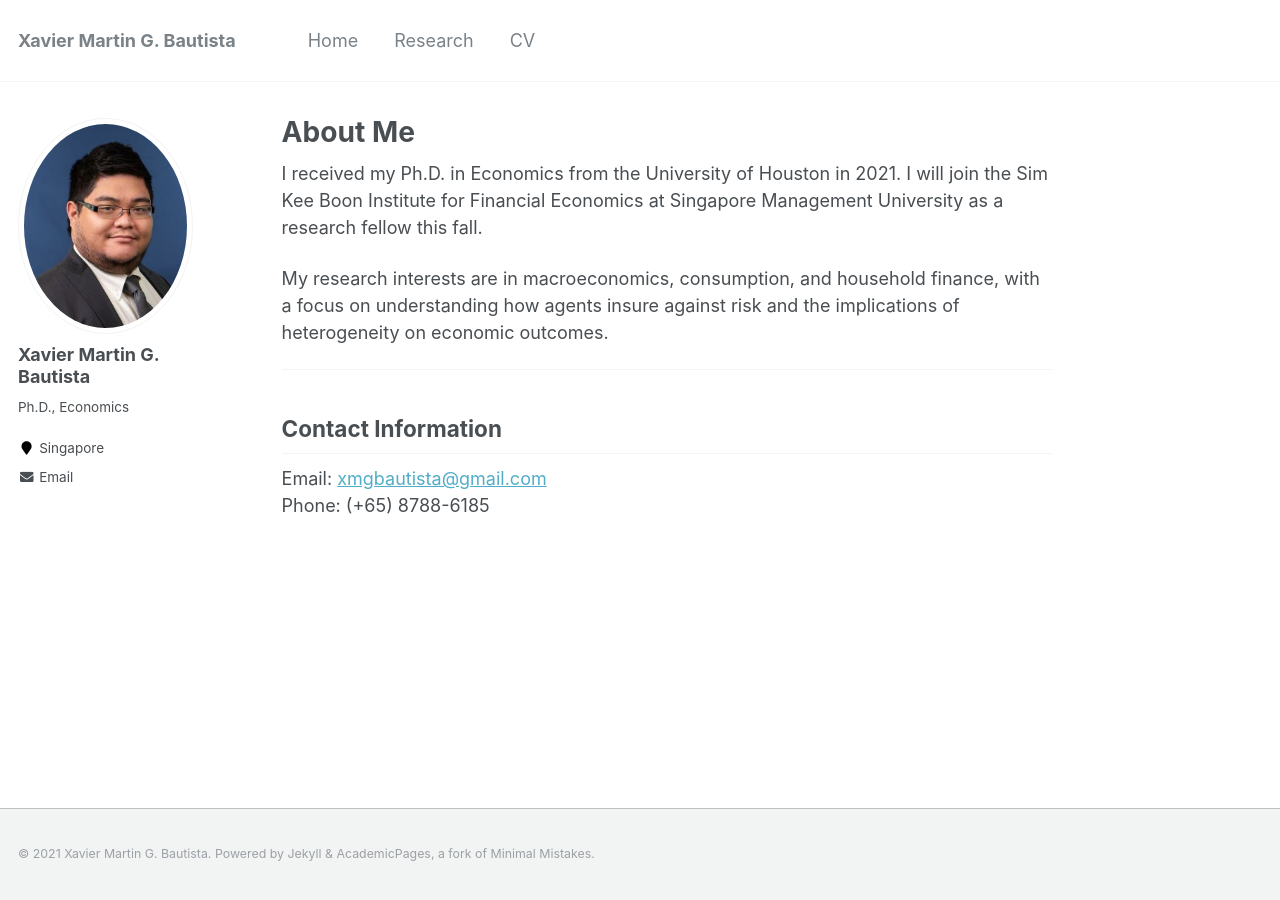
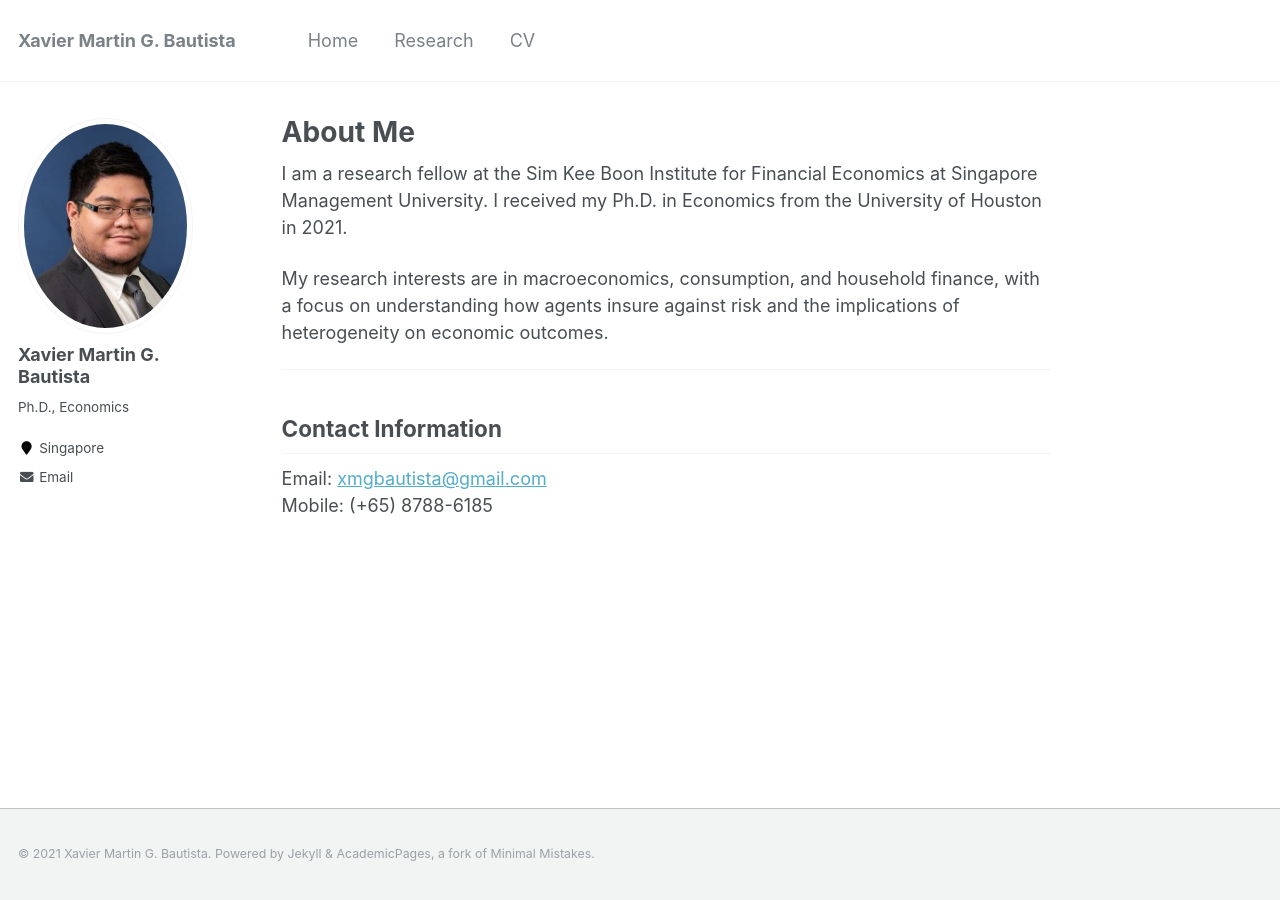
Before and after one commit to xmgbautista/xmgbautista.github.io, a Jekyll site: the page built from _pages/about.md, in a window 1280 px wide. Built offline with Jekyll 4.4.1, drawn with Linux system fonts in a browser that asks for light colours.

Commit message:
Update bio and cv.

```diff
--- a/_pages/about.md
+++ b/_pages/about.md
@@ -8,7 +8,7 @@ redirect_from:
   - /about.html
 ---
 
-I received my Ph.D. in Economics from the University of Houston in 2021. I will join the Sim Kee Boon Institute for Financial Economics at Singapore Management University as a research fellow this fall.
+I am a research fellow at the Sim Kee Boon Institute for Financial Economics at Singapore Management University. I received my Ph.D. in Economics from the University of Houston in 2021.
 <br>
 
 My research interests are in macroeconomics, consumption, and household finance, with a focus on understanding how agents insure against risk and the implications of heterogeneity on economic outcomes.
@@ -18,4 +18,4 @@ ___
 ## Contact Information
 
 Email: [xmgbautista@gmail.com](mailto:xmgbautista@gmail.com)<br>
-Phone: (+65) 8788-6185
+Mobile: (+65) 8788-6185
```
Also changed, not shown: 1 other file.
